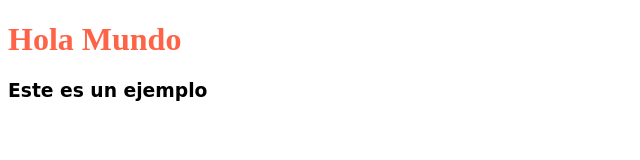
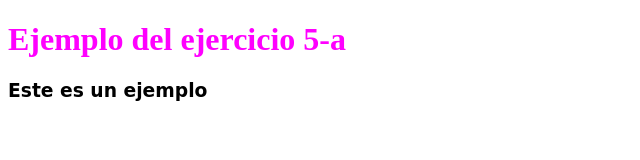
Before and after one commit to laradelcoro24/Curso-Full-Stack-Syloper, a plain HTML site: page index.html in a window 1280 px wide. Shown: the whole page, without its empty margins (0-640 px from the left). Drawn offline with Linux system fonts and the light colour scheme.

Commit message:
Nuevo cambio

```diff
--- a/index.html
+++ b/index.html
@@ -4,7 +4,7 @@
 	<meta charset="utf-8">
 	<meta name="viewport" content="width=device-width, initial-scale=1">
 	<title>EJERCICIO5</title>
-	<h1 style="color:tomato;" >Hola Mundo </h1>
+	<h1 style="color:fuchsia;" >Ejemplo del ejercicio 5-a</h1>
 	<h3 style="font-family:cursive;"> Este es un ejemplo </h3>
 </head>
 <body>
```
